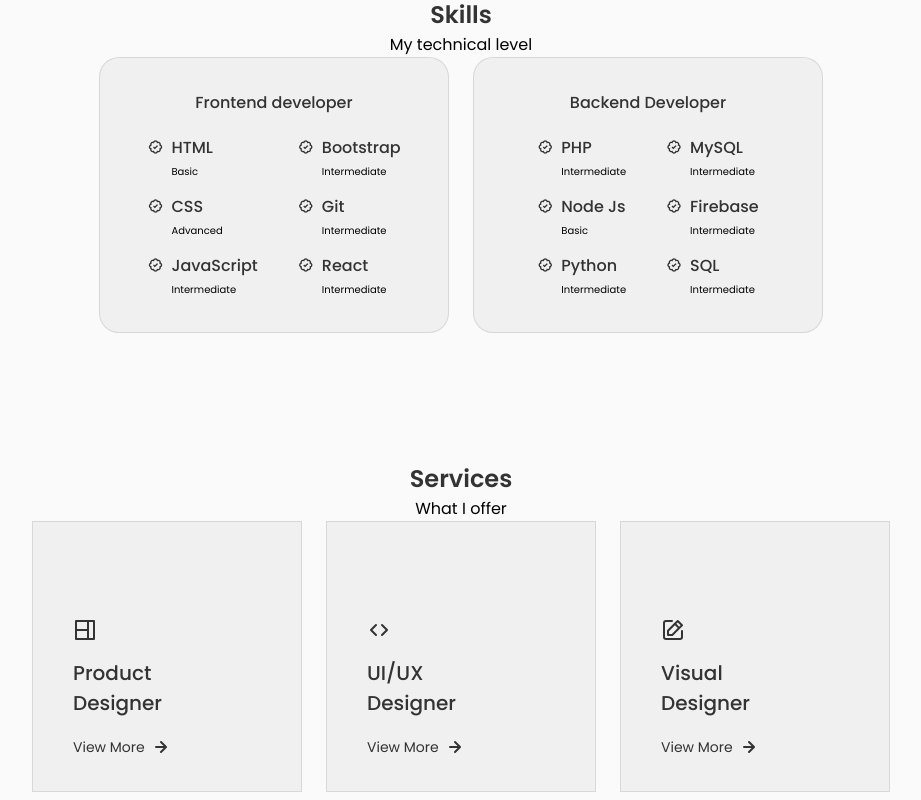
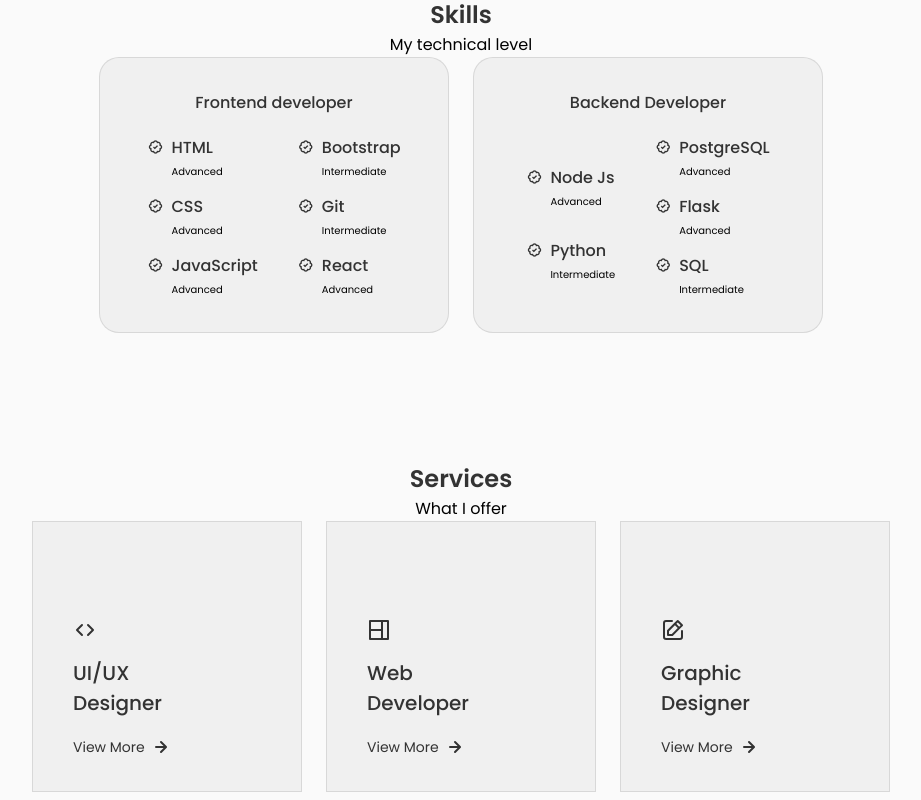
Before and after one commit to KweyuJ/MyPortfolio, a React (Vite) app: page / in a window 1280 px wide. Shown: the part 1140-1940 px from the top of the page, without its empty margins (179-1100 px from the left). Built offline with nearby package versions, Linux system fonts and the light colour scheme.

Commit message:
added descriptions for services component

```diff
--- a/src/components/Backend.jsx
+++ b/src/components/Backend.jsx
@@ -1,4 +1,4 @@
-import React from 'react'
+import React from "react";
 
 function Backend() {
   return (
@@ -7,21 +7,14 @@ function Backend() {
 
       <div className="skills__box">
         <div className="skills__group">
-          <div className="skills__data">
-            <i class="bx bx-badge-check"></i>
-
-            <div>
-              <h3 className="skills__name">PHP</h3>
-              <span className="skills__level">Intermediate</span>
-            </div>
-          </div>
+          <div className="skills__data"></div>
 
           <div className="skills__data">
             <i class="bx bx-badge-check"></i>
 
             <div>
               <h3 className="skills__name">Node Js</h3>
-              <span className="skills__level">Basic</span>
+              <span className="skills__level">Advanced</span>
             </div>
           </div>
 
@@ -40,8 +33,8 @@ function Backend() {
             <i class="bx bx-badge-check"></i>
 
             <div>
-              <h3 className="skills__name">MySQL</h3>
-              <span className="skills__level">Intermediate</span>
+              <h3 className="skills__name">PostgreSQL</h3>
+              <span className="skills__level">Advanced</span>
             </div>
           </div>
 
@@ -49,8 +42,8 @@ function Backend() {
             <i class="bx bx-badge-check"></i>
 
             <div>
-              <h3 className="skills__name">Firebase</h3>
-              <span className="skills__level">Intermediate</span>
+              <h3 className="skills__name">Flask</h3>
+              <span className="skills__level">Advanced</span>
             </div>
           </div>
 
@@ -65,7 +58,7 @@ function Backend() {
         </div>
       </div>
     </div>
-  )
+  );
 }
 
-export default Backend
+export default Backend;
--- a/src/components/Frontend.jsx
+++ b/src/components/Frontend.jsx
@@ -12,7 +12,7 @@ function Frontend() {
 
             <div>
               <h3 className="skills__name">HTML</h3>
-              <span className="skills__level">Basic</span>
+              <span className="skills__level">Advanced</span>
             </div>
           </div>
 
@@ -30,7 +30,7 @@ function Frontend() {
 
             <div>
               <h3 className="skills__name">JavaScript</h3>
-              <span className="skills__level">Intermediate</span>
+              <span className="skills__level">Advanced</span>
             </div>
           </div>
         </div>
@@ -59,7 +59,7 @@ function Frontend() {
 
             <div>
               <h3 className="skills__name">React</h3>
-              <span className="skills__level">Intermediate</span>
+              <span className="skills__level">Advanced</span>
             </div>
           </div>
         </div>
--- a/src/components/Services.jsx
+++ b/src/components/Services.jsx
@@ -22,76 +22,7 @@ const Services = () => {
       <span className="section__subtitle">What I offer</span>
 
       <div className="services__container container grid">
-        <div className="services__content">
-          <div>
-            <UilWebGrid className="services__icon" />
-            <h3 className="services__title">
-              Product <br /> Designer
-            </h3>
-          </div>
-
-          <span className="services__button" onClick={() => toggleTab(1)}>
-            View More
-            <UilArrowRight className="services__button-icon" />
-          </span>
-
-          <div
-            className={
-              toggleState === 1
-                ? "services__modal active-modal"
-                : "services__modal"
-            }
-          >
-            <div className="services__modal-content">
-              <UilTimes
-                onClick={() => toggleTab(0)}
-                className="services__modal-close"
-              />
-
-              <h3 className="services__modal-title">Product Designer</h3>
-              <p className="services__modal-description">
-                Service with more than 3 years of experience. Providing quality
-                work to clients and companies.
-              </p>
-
-              <ul className="services__modal-services grid">
-                <li className="services__modal-service">
-                  <UilCheckCircle className="services__modal-icon" />
-                  <p className="services__modal-info">
-                    I develop the user interface.
-                  </p>
-                </li>
-
-                <li className="services__modal-service">
-                  <UilCheckCircle className="services__modal-icon" />
-                  <p className="services__modal-info">Web page development.</p>
-                </li>
-
-                <li className="services__modal-service">
-                  <UilCheckCircle className="services__modal-icon" />
-                  <p className="services__modal-info">
-                    I create UX element interactions.
-                  </p>
-                </li>
-
-                <li className="services__modal-service">
-                  <UilCheckCircle className="services__modal-icon" />
-                  <p className="services__modal-info">
-                    I position your company brand.
-                  </p>
-                </li>
-
-                <li className="services__modal-service">
-                  <UilCheckCircle className="services__modal-icon" />
-                  <p className="services__modal-info">
-                    Design and mockups of products for companies.
-                  </p>
-                </li>
-              </ul>
-            </div>
-          </div>
-        </div>
-
+        {/* UI/UX Designer Section */}
         <div className="services__content">
           <div>
             <UilArrow className="services__icon" />
@@ -100,61 +31,35 @@ const Services = () => {
             </h3>
           </div>
 
-          <span onClick={() => toggleTab(2)} className="services__button">
+          <span onClick={() => toggleTab(1)} className="services__button">
             View More
             <UilArrowRight className="services__button-icon" />
           </span>
 
-          <div
-            className={
-              toggleState === 2
-                ? "services__modal active-modal"
-                : "services__modal"
-            }
-          >
+          <div className={toggleState === 1 ? "services__modal active-modal" : "services__modal"}>
             <div className="services__modal-content">
-              <UilTimes
-                onClick={() => toggleTab(0)}
-                className="services__modal-close"
-              />
-
+              <UilTimes onClick={() => toggleTab(0)} className="services__modal-close" />
               <h3 className="services__modal-title">UI/UX Designer</h3>
               <p className="services__modal-description">
-                Service with more than 3 years of experience. Providing quality
-                work to clients and companies.
+                I create user-centered designs and seamless user experiences.
               </p>
-
               <ul className="services__modal-services grid">
                 <li className="services__modal-service">
                   <UilCheckCircle className="services__modal-icon" />
                   <p className="services__modal-info">
-                    I develop the user interface.
+                    Design user-centric interfaces that enhance usability and engagement.
                   </p>
                 </li>
-
-                <li className="services__modal-service">
-                  <UilCheckCircle className="services__modal-icon" />
-                  <p className="services__modal-info">Web page development.</p>
-                </li>
-
                 <li className="services__modal-service">
                   <UilCheckCircle className="services__modal-icon" />
                   <p className="services__modal-info">
-                    I create UX element interactions.
+                    Conduct user research, wireframing, and prototyping to create intuitive user flows.
                   </p>
                 </li>
-
                 <li className="services__modal-service">
                   <UilCheckCircle className="services__modal-icon" />
                   <p className="services__modal-info">
-                    I position your company brand.
-                  </p>
-                </li>
-
-                <li className="services__modal-service">
-                  <UilCheckCircle className="services__modal-icon" />
-                  <p className="services__modal-info">
-                    Design and mockups of products for companies.
+                    Design and test responsive web and mobile applications.
                   </p>
                 </li>
               </ul>
@@ -162,11 +67,57 @@ const Services = () => {
           </div>
         </div>
 
+        {/* Web Developer Section */}
+        <div className="services__content">
+          <div>
+            <UilWebGrid className="services__icon" />
+            <h3 className="services__title">
+              Web <br /> Developer
+            </h3>
+          </div>
+
+          <span onClick={() => toggleTab(2)} className="services__button">
+            View More
+            <UilArrowRight className="services__button-icon" />
+          </span>
+
+          <div className={toggleState === 2 ? "services__modal active-modal" : "services__modal"}>
+            <div className="services__modal-content">
+              <UilTimes onClick={() => toggleTab(0)} className="services__modal-close" />
+              <h3 className="services__modal-title">Web Developer</h3>
+              <p className="services__modal-description">
+                I specialize in developing high-performing and responsive websites.
+              </p>
+              <ul className="services__modal-services grid">
+                <li className="services__modal-service">
+                  <UilCheckCircle className="services__modal-icon" />
+                  <p className="services__modal-info">
+                    Build responsive and dynamic websites using React and Node.js.
+                  </p>
+                </li>
+                <li className="services__modal-service">
+                  <UilCheckCircle className="services__modal-icon" />
+                  <p className="services__modal-info">
+                    Develop efficient, scalable back-end systems.
+                  </p>
+                </li>
+                <li className="services__modal-service">
+                  <UilCheckCircle className="services__modal-icon" />
+                  <p className="services__modal-info">
+                    Optimize websites for speed, SEO, and performance.
+                  </p>
+                </li>
+              </ul>
+            </div>
+          </div>
+        </div>
+
+        {/* Graphic Designer Section */}
         <div className="services__content">
           <div>
             <UilEdit className="services__icon" />
             <h3 className="services__title">
-              Visual <br /> Designer
+              Graphic <br /> Designer
             </h3>
           </div>
 
@@ -175,56 +126,30 @@ const Services = () => {
             <UilArrowRight className="services__button-icon" />
           </span>
 
-          <div
-            className={
-              toggleState === 3
-                ? "services__modal active-modal"
-                : "services__modal"
-            }
-          >
+          <div className={toggleState === 3 ? "services__modal active-modal" : "services__modal"}>
             <div className="services__modal-content">
-              <UilTimes
-                onClick={() => toggleTab(0)}
-                className="services__modal-close"
-              />
-
-              <h3 className="services__modal-title">Visual Designer</h3>
+              <UilTimes onClick={() => toggleTab(0)} className="services__modal-close" />
+              <h3 className="services__modal-title">Graphic Designer</h3>
               <p className="services__modal-description">
-                Service with more than 3 years of experience. Providing quality
-                work to clients and companies.
+                I create compelling visuals that bring brands to life.
               </p>
-
               <ul className="services__modal-services grid">
                 <li className="services__modal-service">
                   <UilCheckCircle className="services__modal-icon" />
                   <p className="services__modal-info">
-                    I develop the user interface.
+                    Design brand identities, logos, and marketing materials.
                   </p>
                 </li>
-
-                <li className="services__modal-service">
-                  <UilCheckCircle className="services__modal-icon" />
-                  <p className="services__modal-info">Web page development.</p>
-                </li>
-
                 <li className="services__modal-service">
                   <UilCheckCircle className="services__modal-icon" />
                   <p className="services__modal-info">
-                    I create UX element interactions.
+                    Create visually compelling graphics for both print and digital platforms.
                   </p>
                 </li>
-
                 <li className="services__modal-service">
                   <UilCheckCircle className="services__modal-icon" />
                   <p className="services__modal-info">
-                    I position your company brand.
-                  </p>
-                </li>
-
-                <li className="services__modal-service">
-                  <UilCheckCircle className="services__modal-icon" />
-                  <p className="services__modal-info">
-                    Design and mockups of products for companies.
+                    Collaborate with clients to create custom designs that align with their vision.
                   </p>
                 </li>
               </ul>
```
